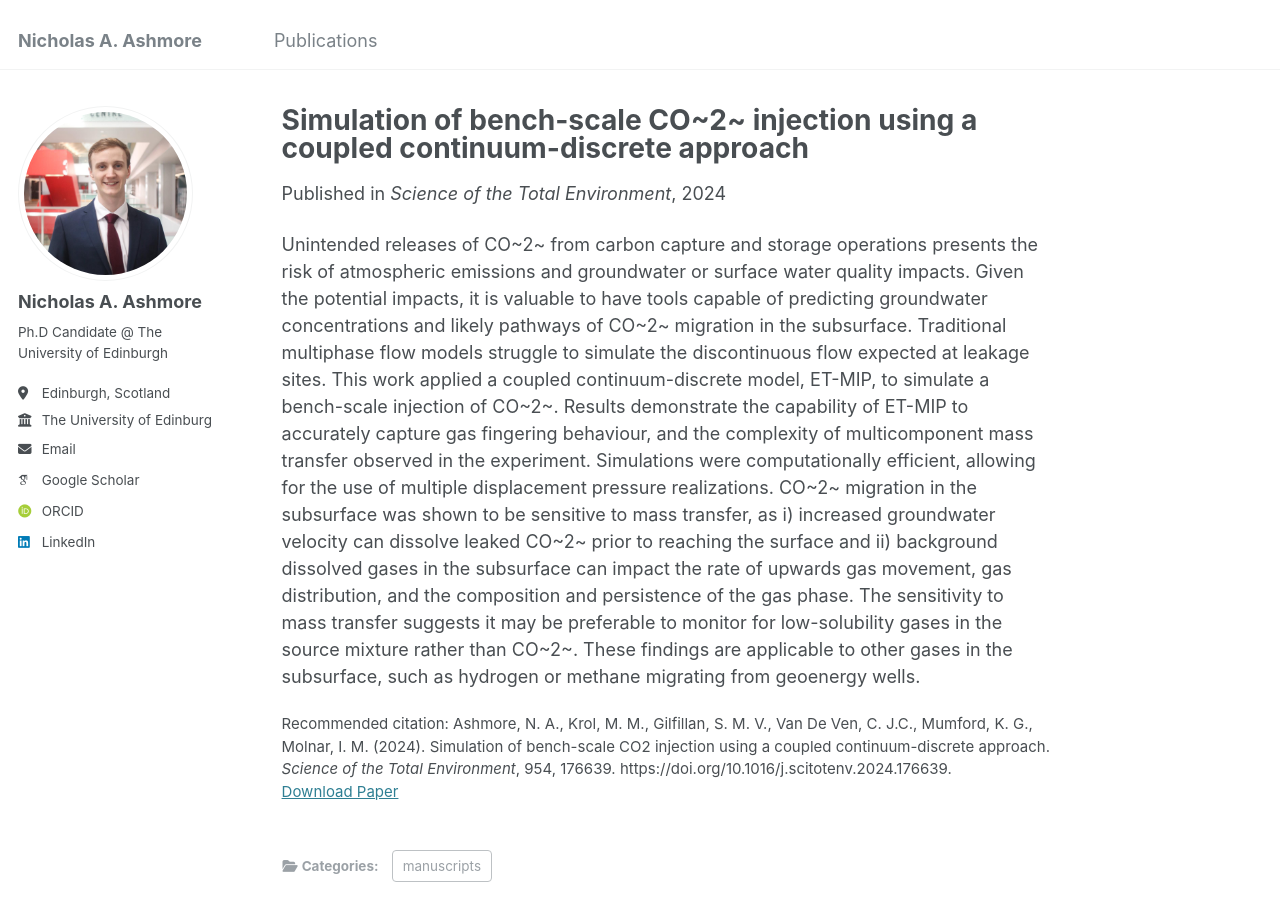
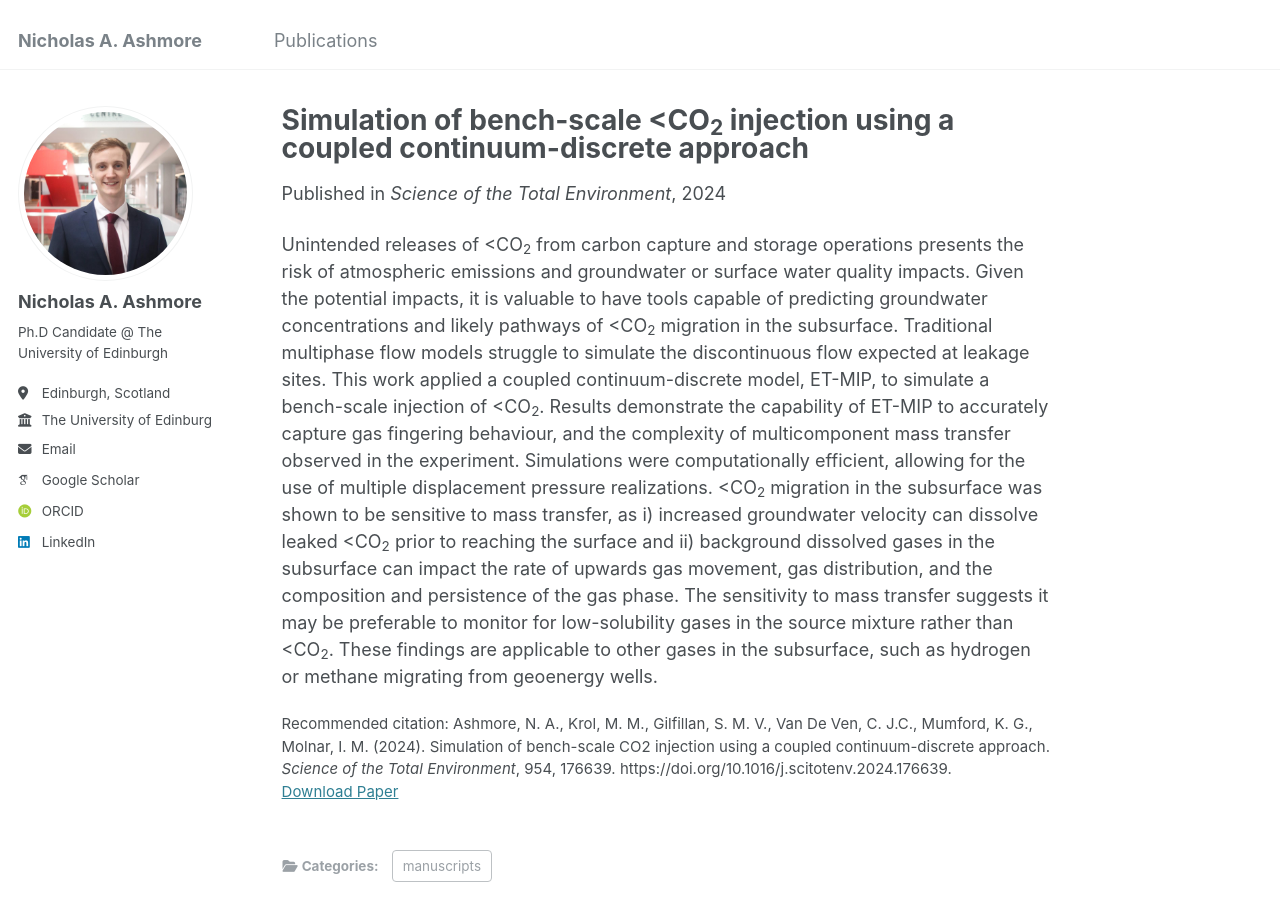
Before and after one commit to nashmore-edi/nashmore-edi.github.io, a Jekyll site: the page built from _publications/2024-Simulation-of-bench-scale-CO2-injection.md, in a window 1280 px wide and 900 px high. Built offline with Jekyll 4.4.1, drawn with Linux system fonts in a browser that asks for light colours; some web fonts are replaced.

Commit message:
Using html to add CO2 subscript

```diff
--- a/_publications/2024-Simulation-of-bench-scale-CO2-injection.md
+++ b/_publications/2024-Simulation-of-bench-scale-CO2-injection.md
@@ -1,13 +1,13 @@
 ---
-title: "Simulation of bench-scale CO~2~ injection using a coupled continuum-discrete approach"
+title: "Simulation of bench-scale <CO<sub>2</sub> injection using a coupled continuum-discrete approach"
 collection: publications
 category: manuscripts
 permalink: /publication/2024-Simulation-of-bench-scale-CO2-injection
-excerpt: 'Unintended CO~2~ releases from CCS present risk of atmospheric and water impacts. CO~2~ migration in the subsurface was shown to be sensitive to mass transfer, as i) increased groundwater velocity can dissolve leaked CO~2~ prior to reaching the surface and ii) background dissolved gases in the subsurface can impact the rate of upwards gas movement, gas distribution, and the composition and persistence of the gas phase.'
+excerpt: 'Unintended <CO<sub>2</sub> releases from CCS present risk of atmospheric and water impacts. <CO<sub>2</sub> migration in the subsurface was shown to be sensitive to mass transfer, as i) increased groundwater velocity can dissolve leaked <CO<sub>2</sub>  prior to reaching the surface and ii) background dissolved gases in the subsurface can impact the rate of upwards gas movement, gas distribution, and the composition and persistence of the gas phase.'
 date: 2024-12-01
 venue: 'Science of the Total Environment'
 paperurl: 'https://www.sciencedirect.com/science/article/pii/S0048969724067950'
 citation: 'Ashmore, N. A., Krol, M. M., Gilfillan, S. M. V., Van De Ven, C. J.C., Mumford, K. G., Molnar, I. M. (2024). Simulation of bench-scale CO2 injection using a coupled continuum-discrete approach. <i>Science of the Total Environment</i>, 954, 176639. https://doi.org/10.1016/j.scitotenv.2024.176639.'
 ---
 
-Unintended releases of CO~2~ from carbon capture and storage operations presents the risk of atmospheric emissions and groundwater or surface water quality impacts. Given the potential impacts, it is valuable to have tools capable of predicting groundwater concentrations and likely pathways of CO~2~ migration in the subsurface. Traditional multiphase flow models struggle to simulate the discontinuous flow expected at leakage sites. This work applied a coupled continuum-discrete model, ET-MIP, to simulate a bench-scale injection of CO~2~. Results demonstrate the capability of ET-MIP to accurately capture gas fingering behaviour, and the complexity of multicomponent mass transfer observed in the experiment. Simulations were computationally efficient, allowing for the use of multiple displacement pressure realizations. CO~2~ migration in the subsurface was shown to be sensitive to mass transfer, as i) increased groundwater velocity can dissolve leaked CO~2~ prior to reaching the surface and ii) background dissolved gases in the subsurface can impact the rate of upwards gas movement, gas distribution, and the composition and persistence of the gas phase. The sensitivity to mass transfer suggests it may be preferable to monitor for low-solubility gases in the source mixture rather than CO~2~. These findings are applicable to other gases in the subsurface, such as hydrogen or methane migrating from geoenergy wells.
+Unintended releases of <CO<sub>2</sub> from carbon capture and storage operations presents the risk of atmospheric emissions and groundwater or surface water quality impacts. Given the potential impacts, it is valuable to have tools capable of predicting groundwater concentrations and likely pathways of <CO<sub>2</sub> migration in the subsurface. Traditional multiphase flow models struggle to simulate the discontinuous flow expected at leakage sites. This work applied a coupled continuum-discrete model, ET-MIP, to simulate a bench-scale injection of <CO<sub>2</sub>. Results demonstrate the capability of ET-MIP to accurately capture gas fingering behaviour, and the complexity of multicomponent mass transfer observed in the experiment. Simulations were computationally efficient, allowing for the use of multiple displacement pressure realizations. <CO<sub>2</sub> migration in the subsurface was shown to be sensitive to mass transfer, as i) increased groundwater velocity can dissolve leaked <CO<sub>2</sub> prior to reaching the surface and ii) background dissolved gases in the subsurface can impact the rate of upwards gas movement, gas distribution, and the composition and persistence of the gas phase. The sensitivity to mass transfer suggests it may be preferable to monitor for low-solubility gases in the source mixture rather than <CO<sub>2</sub>. These findings are applicable to other gases in the subsurface, such as hydrogen or methane migrating from geoenergy wells.
```
Also changed, not shown: _pages/about.md (+1 -1 lines).
